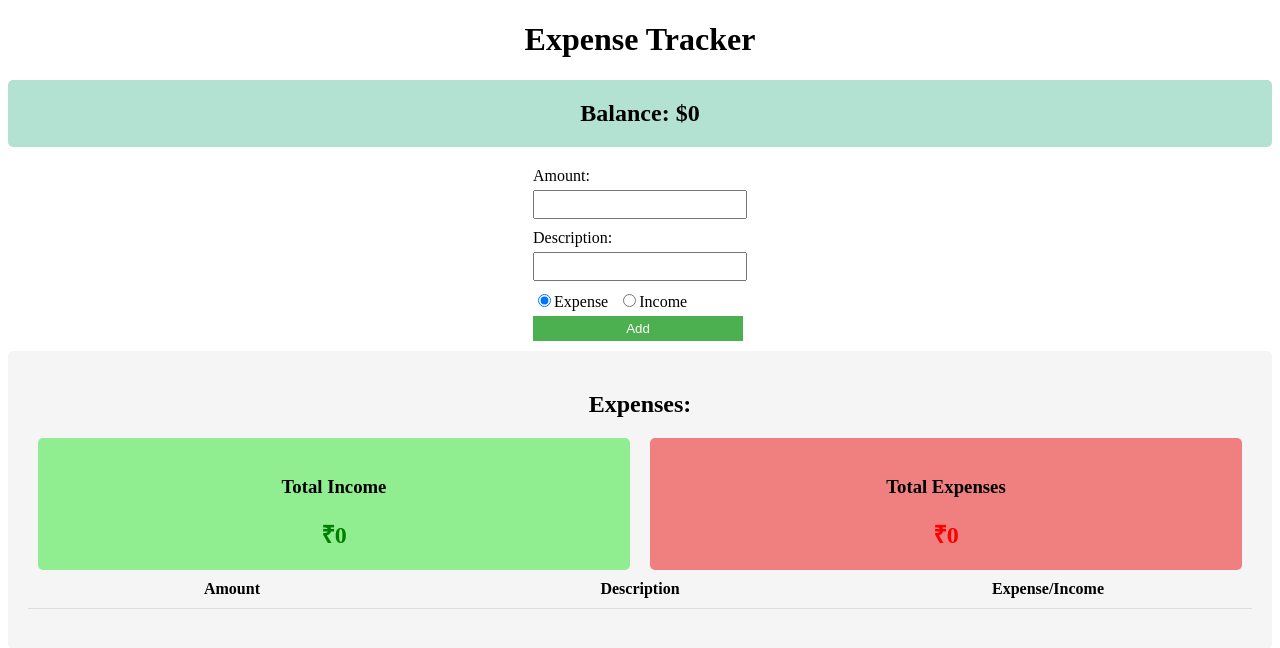
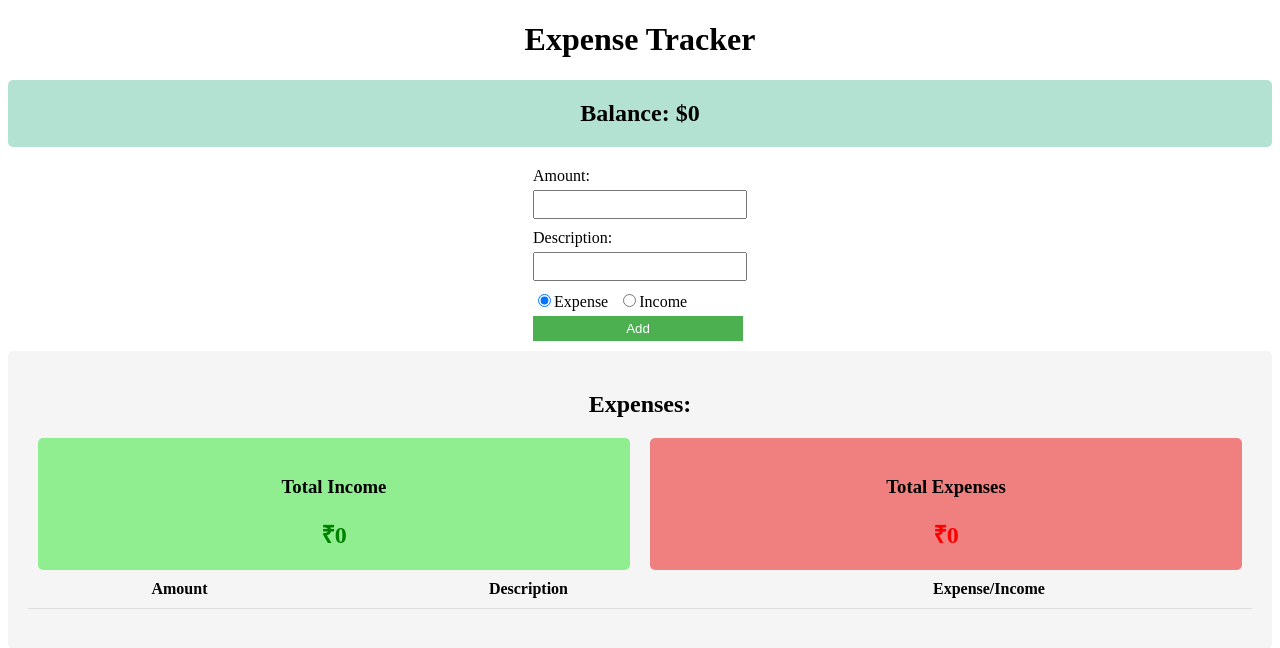
Before and after one commit to Metheswar/expense_tracker_host, a React (Create React App) app: page / in a window 1280 px wide. Shown: the top 648 px of the page. Built offline with nearby package versions, Linux system fonts and the light colour scheme.

Commit message:
FinalCommit

```diff
--- a/src/Components/ExpenseList.css
+++ b/src/Components/ExpenseList.css
@@ -10,18 +10,13 @@
   margin-bottom: 20px;
 }
 
-.ExpenseTable th {
+.ExpenseTable th,
+.ExpenseTable td {
   padding: 10px;
-  text-align: center;
+  text-align: center; /* Align center for td cells */
   border-bottom: 1px solid #ddd;
-  width: 200px;
 }
 
-.ExpenseTable td {
-  padding: 10px;
-  text-align: left;
-  border-bottom: 1px solid #ddd;
-}
 
 .DescriptionHeading {
   text-align: center;
```
